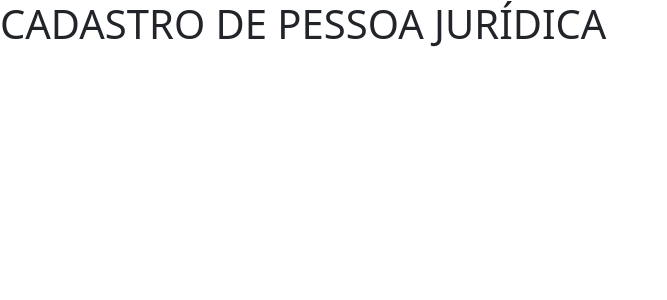
After one commit to acf-erick/APP-CPC, a Django app: template home_view/templates/home_view/pjSignUp.html in a window 1280 px wide. The commit adds this page. Shown: the top 300 px of the page, without its empty margins (0-667 px from the left). Run offline with Django 5.2, Linux system fonts and the light colour scheme; the template is opened without the code that fills it, so the values that code supplies are empty.

Commit message:
PjSignUp

```diff
--- /dev/null
+++ b/home_view/templates/home_view/pjSignUp.html
@@ -0,0 +1,4 @@
+{% extends "base.html" %}
+{% block content %}
+<h1>CADASTRO DE PESSOA JURÍDICA</h1>
+{% endblock content %}
--- a/home_view/templates/home_view/userType.html
+++ b/home_view/templates/home_view/userType.html
@@ -4,5 +4,5 @@
 
 <center><a href="{% url "pf_SignUp" %}" class="btn btn-warning btn-lg">Pessoa Física</a></center>
 <center><h3>OU</h3></center>
-<center><a href="#" class="btn btn-warning btn-lg">Pessoa Jurídica</a></center>
+<center><a href="{% url "pj_SignUp" %}" class="btn btn-warning btn-lg">Pessoa Jurídica</a></center>
 {% endblock content %}
--- a/home_view/views.py
+++ b/home_view/views.py
@@ -9,3 +9,6 @@ class UserTypeView(TemplateView):
 
 class PfSignUpView(TemplateView):
     template_name = 'home_view/pfSignUp.html'
+
+class PjSignUpView(TemplateView):
+    template_name = 'home_view/pjSignUp.html'
--- a/setup/urls.py
+++ b/setup/urls.py
@@ -1,11 +1,12 @@
 from django.contrib import admin
 from django.urls import path
 
-from home_view.views import HomeView, PfSignUpView, UserTypeView
+from home_view.views import HomeView, PfSignUpView, PjSignUpView, UserTypeView
 
 urlpatterns = [
     path('admin/', admin.site.urls),
     path('', HomeView.as_view(), name='home'),
     path('userType', UserTypeView.as_view(), name='user_type'),
     path('pfSignUp', PfSignUpView.as_view(), name='pf_SignUp'),
+    path('pjSignUp', PjSignUpView.as_view(), name='pj_SignUp'),
 ]
```
